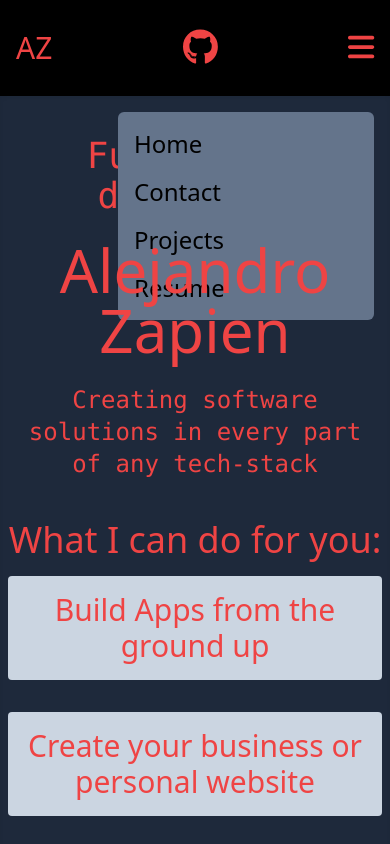
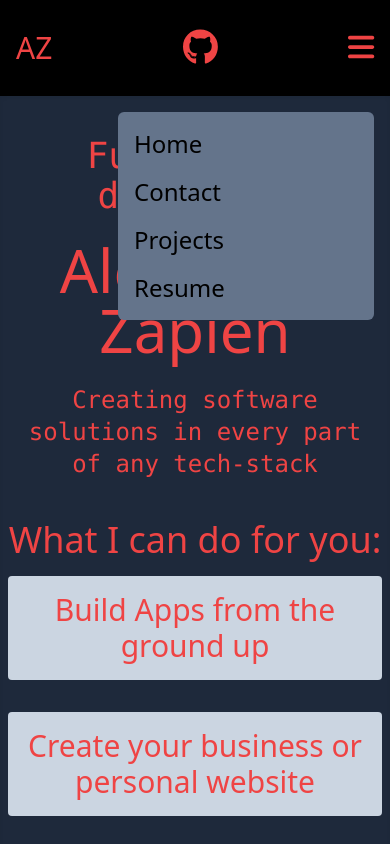
Before and after one commit to alejandrosatxc/Developer-Portfolio, a Next.js app: page / in a window 390 px wide. Both pictures are taken after a click on the icon 360 px from the left and 46 px from the top of the page. Shown: the top 844 px of the page. Built offline with nearby package versions, Linux system fonts and the light colour scheme.

Commit message:
Adjust Z-index of menu to prevent overlap

```diff
--- a/components/layout/navbar.tsx
+++ b/components/layout/navbar.tsx
@@ -39,7 +39,7 @@ export default function Navbar() {
                         <FontAwesomeIcon onClick={() => { setMenuToggle(!menuToggle) }} className="text-red-500 text-3xl" icon={faBars} />
                     </div>
                 </div>
-                <ul className={`${menuToggle ? 'animate-fade-in-down' : 'hidden'} absolute right-0 top-24 m-4 rounded-md bg-slate-500 h-auto w-64`}>
+                <ul className={`${menuToggle ? 'animate-fade-in-down' : 'hidden'} z-50 absolute right-0 top-24 m-4 rounded-md bg-slate-500 h-auto w-64`}>
                     {
                         menuItems.map(item => {
                             return (
```
